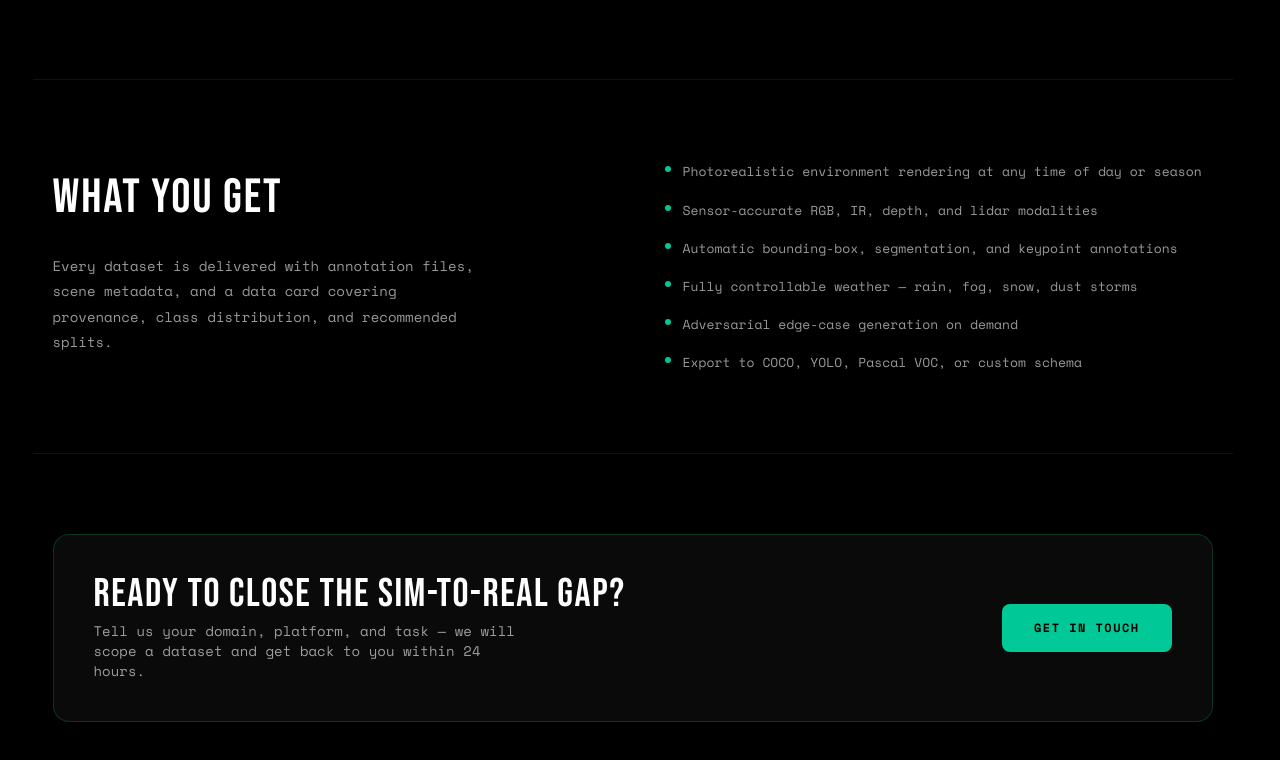
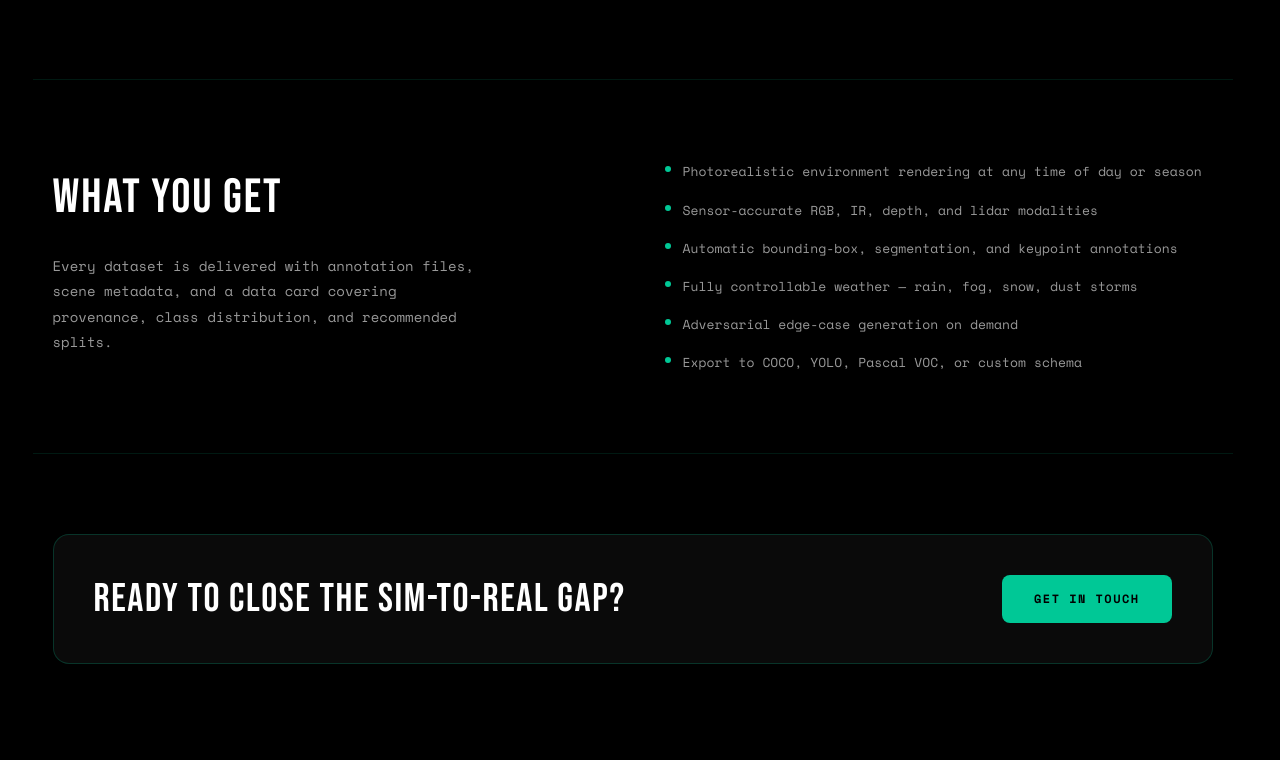
Before and after one commit to N0-Labs/n0_website, a Next.js app: page /synthetic-data in a window 1280 px wide. Shown: the part 2505-3265 px from the top of the page. Built offline with nearby package versions, Linux system fonts and the light colour scheme.

Commit message:
fix: remove subtext from CTA section
Clean up "Ready to close the gap?" section for clarity.

```diff
--- a/app/synthetic-data/page.tsx
+++ b/app/synthetic-data/page.tsx
@@ -155,13 +155,9 @@ export default function SyntheticDataPage() {
       <section className="py-20 px-5 max-w-[1200px] mx-auto border-t border-line">
         <div className="bg-panel border border-line-strong rounded-2xl p-10 flex flex-col md:flex-row md:items-center md:justify-between gap-6">
           <div>
-            <h3 className="font-heading text-[clamp(24px,3.5vw,40px)] tracking-[0.04em] text-foreground leading-[0.95] mb-2">
+            <h3 className="font-heading text-[clamp(24px,3.5vw,40px)] tracking-[0.04em] text-foreground leading-[0.95]">
               Ready to close the sim-to-real gap?
             </h3>
-            <p className="font-mono text-sm text-muted max-w-[50ch]">
-              Tell us your domain, platform, and task — we will scope a dataset
-              and get back to you within 24 hours.
-            </p>
           </div>
           <Link
             href="/contact"
```
